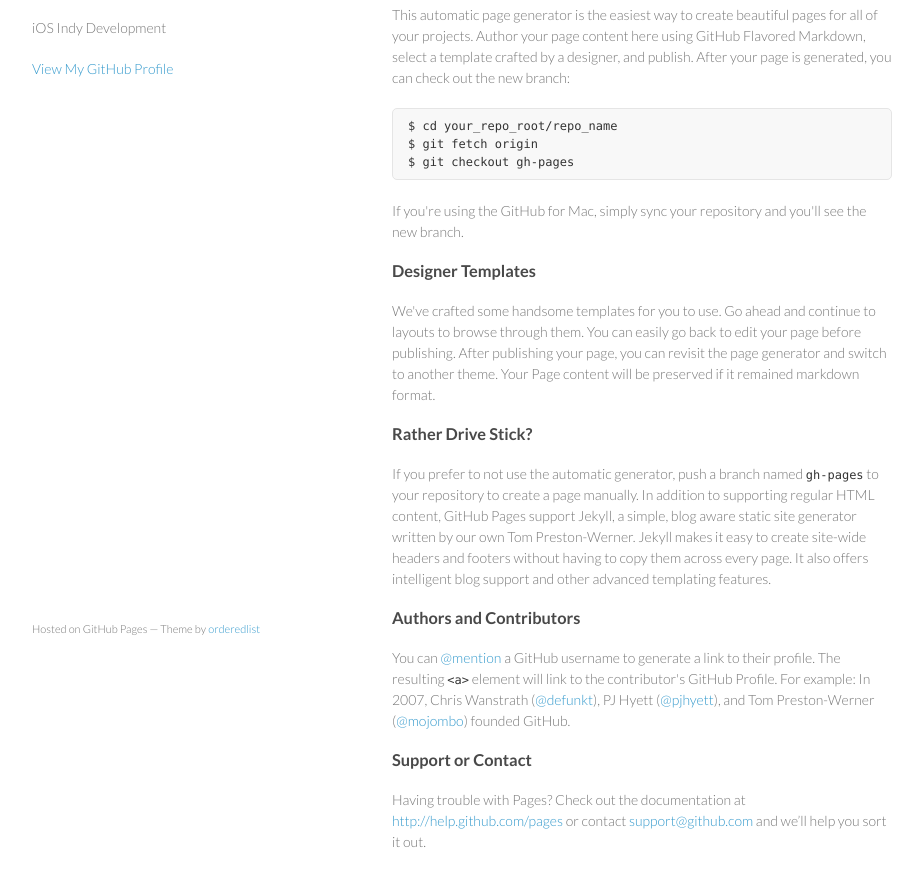
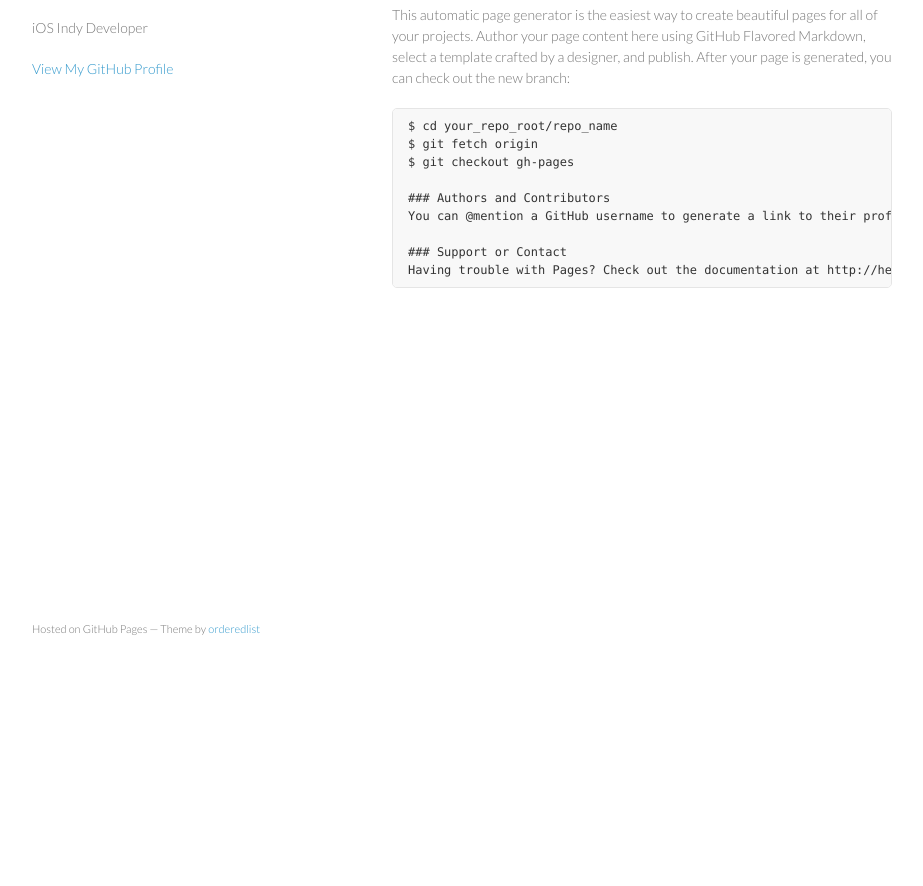
Before and after one commit to emlynmac/emlynmac.github.io, a plain HTML site: page index.html in a window 1280 px wide. Shown: the part 92-978 px from the top of the page, without its empty margins (178-1101 px from the left). After the commit the page ends 800 px from the top, so only its background shows below. Drawn offline with Linux system fonts and the light colour scheme.

Commit message:
Replace master branch with page content via GitHub

```diff
--- a/index.html
+++ b/index.html
@@ -16,7 +16,7 @@
     <div class="wrapper">
       <header>
         <h1>Emlyn Bolton</h1>
-        <p>iOS Indy Development</p>
+        <p>iOS Indy Developer</p>
 
 
         <p class="view"><a href="https://github.com/emlynmac">View My GitHub Profile</a></p>
@@ -31,29 +31,13 @@
 <pre><code>$ cd your_repo_root/repo_name
 $ git fetch origin
 $ git checkout gh-pages
+
+### Authors and Contributors
+You can @mention a GitHub username to generate a link to their profile. The resulting `&lt;a&gt;` element will link to the contributor's GitHub Profile. For example: In 2007, Chris Wanstrath (@defunkt), PJ Hyett (@pjhyett), and Tom Preston-Werner (@mojombo) founded GitHub.
+
+### Support or Contact
+Having trouble with Pages? Check out the documentation at http://help.github.com/pages or contact support@github.com and we’ll help you sort it out.
 </code></pre>
-
-<p>If you're using the GitHub for Mac, simply sync your repository and you'll see the new branch.</p>
-
-<h3>
-<a name="designer-templates" class="anchor" href="#designer-templates"><span class="octicon octicon-link"></span></a>Designer Templates</h3>
-
-<p>We've crafted some handsome templates for you to use. Go ahead and continue to layouts to browse through them. You can easily go back to edit your page before publishing. After publishing your page, you can revisit the page generator and switch to another theme. Your Page content will be preserved if it remained markdown format.</p>
-
-<h3>
-<a name="rather-drive-stick" class="anchor" href="#rather-drive-stick"><span class="octicon octicon-link"></span></a>Rather Drive Stick?</h3>
-
-<p>If you prefer to not use the automatic generator, push a branch named <code>gh-pages</code> to your repository to create a page manually. In addition to supporting regular HTML content, GitHub Pages support Jekyll, a simple, blog aware static site generator written by our own Tom Preston-Werner. Jekyll makes it easy to create site-wide headers and footers without having to copy them across every page. It also offers intelligent blog support and other advanced templating features.</p>
-
-<h3>
-<a name="authors-and-contributors" class="anchor" href="#authors-and-contributors"><span class="octicon octicon-link"></span></a>Authors and Contributors</h3>
-
-<p>You can <a href="https://github.com/blog/821" class="user-mention">@mention</a> a GitHub username to generate a link to their profile. The resulting <code>&lt;a&gt;</code> element will link to the contributor's GitHub Profile. For example: In 2007, Chris Wanstrath (<a href="https://github.com/defunkt" class="user-mention">@defunkt</a>), PJ Hyett (<a href="https://github.com/pjhyett" class="user-mention">@pjhyett</a>), and Tom Preston-Werner (<a href="https://github.com/mojombo" class="user-mention">@mojombo</a>) founded GitHub.</p>
-
-<h3>
-<a name="support-or-contact" class="anchor" href="#support-or-contact"><span class="octicon octicon-link"></span></a>Support or Contact</h3>
-
-<p>Having trouble with Pages? Check out the documentation at <a href="http://help.github.com/pages">http://help.github.com/pages</a> or contact <a href="mailto:support@github.com">support@github.com</a> and we’ll help you sort it out.</p>
       </section>
       <footer>
         <p><small>Hosted on GitHub Pages &mdash; Theme by <a href="https://github.com/orderedlist">orderedlist</a></small></p>
```
Also changed, not shown: params.json (+1 -1 lines).
